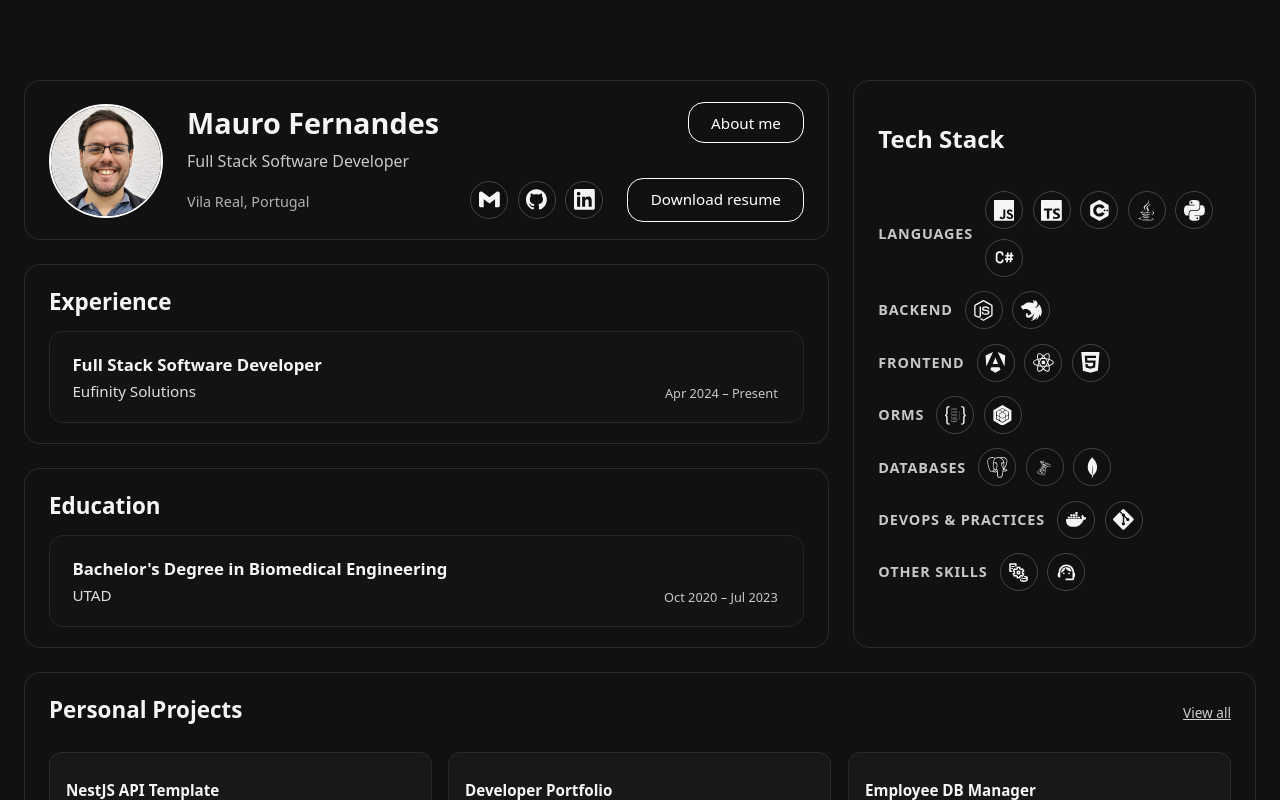
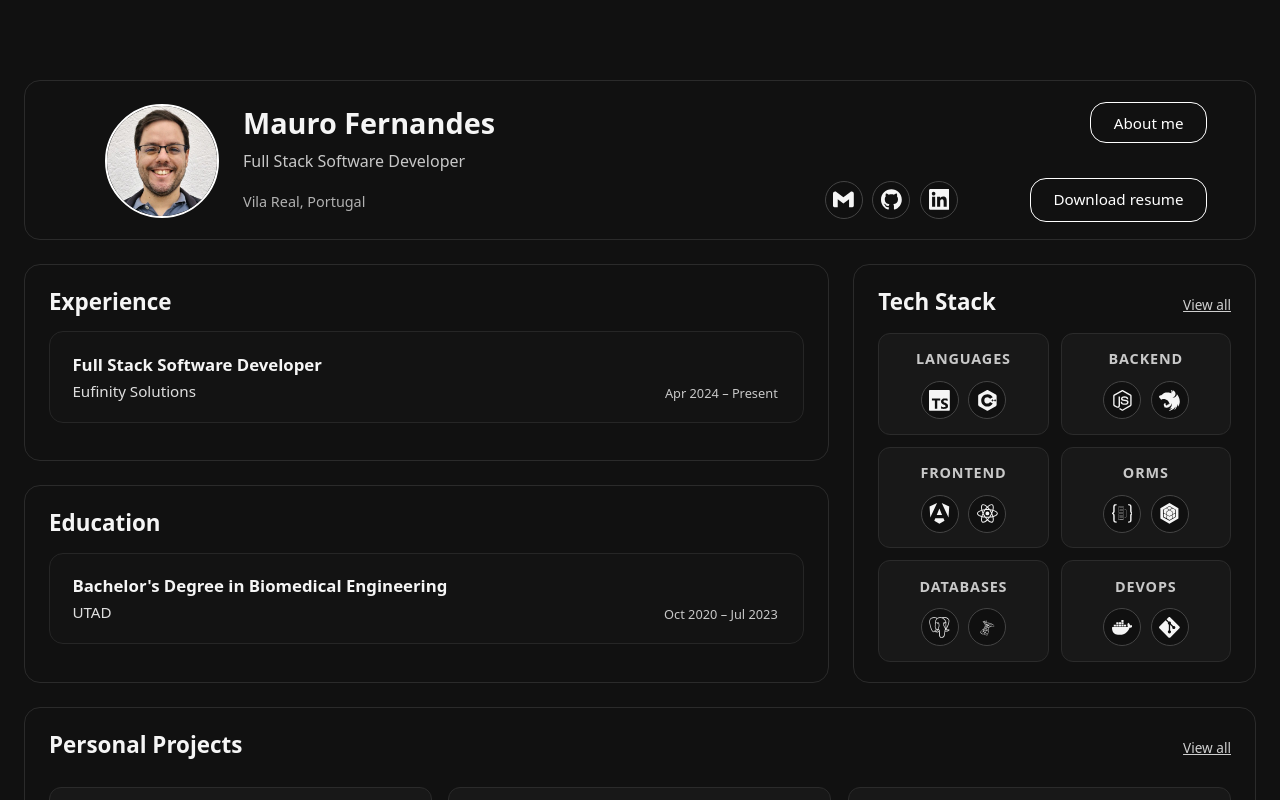
Before and after one commit to Unclouded90/react-resume, a React (Vite) app: page / in a window 1280 px wide. Shown: the top 800 px of the page. Built offline with nearby package versions, Linux system fonts and the light colour scheme.

Commit message:
Fixes to layout and tech stack panel fix to have 2 buttons per stack

```diff
--- a/src/App.css
+++ b/src/App.css
@@ -21,7 +21,7 @@
     grid-template-columns: 2fr 1fr;
     grid-template-rows: 160px auto auto auto auto auto;
     grid-template-areas:
-        "header tech"
+        "header header"
         "experience tech"
         "education tech"
         "projects projects"
@@ -39,6 +39,8 @@
 
 .panel-header {
     grid-area: header;
+    padding-left: 5rem;
+    padding-right: 3rem;
 }
 
 .panel-experience {
@@ -47,8 +49,6 @@
 
 .panel-techstack {
     grid-area: tech;
-    min-height: 490px;
-    height: 100%;
 }
 
 .panel-projects {
@@ -102,21 +102,21 @@
     box-shadow: 0 24px 80px rgba(0, 0, 0, 0.85);
 
     position: relative;
-    overflow: visible;         /* don't clip the close button */
-    display: flex;             /* so inner scroll can flex */
+    overflow: visible;
+    display: flex;
     flex-direction: column;
     padding: 0;
 }
 
 .panel-overlay-scroll {
-    padding: 2.5rem 2.4rem 2.4rem;  /* restores nice inner spacing */
-    max-height: calc(100vh - 6rem); /* same vertical limit as the panel */
-    overflow-y: auto;               /* scroll INSIDE here */
+    padding: 2.5rem 2.4rem 2.4rem;
+    max-height: calc(100vh - 6rem);
+    overflow-y: auto;
     box-sizing: border-box;
 
-    flex: 1;                        /* fill the panel */
-    min-height: 0;                  /* IMPORTANT: allow flex child to shrink and scroll */
-    border-radius: 20px;            /* keeps content respecting rounded corners */
+    flex: 1;
+    min-height: 0;
+    border-radius: 20px;
 }
 
 .panel-overlay-close {
--- a/src/App.tsx
+++ b/src/App.tsx
@@ -1,8 +1,9 @@
 import { useState, useEffect } from 'react';
 import { AboutMePanel } from './components/AboutMePanel';
-import { HeaderPanel } from './components/HeaderPanel'
-import { TechStackPanel } from './components/TechStackPanel'
-import { ExperiencePanel } from './components/ExperiencePanel'
+import { HeaderPanel } from './components/HeaderPanel';
+import { TechStackPanel } from './components/TechStackPanel';
+import { TechStackDetailsPanel } from './components/TechStackDetailsPanel';
+import { ExperiencePanel } from './components/ExperiencePanel';
 import { ExperienceDetailsPanel, type ExperienceDetailsPanelProps } from './components/ExperienceDetailsPanel';
 import { EducationPanel } from './components/EducationPanel';
 import { EducationDetailsPanel } from './components/EducationDetailsPanel';
@@ -11,7 +12,7 @@ import { ProjectDetailsPanel, type ProjectDetailsPanelProps } from './components
 import { CertificatePanel } from './components/CertificatePanel';
 import { CertificateDetailsPanel, type CertificateDetailsPanelProps } from './components/CertificateDetailsPanel';
 import { AchievementPanel, type Achievement } from './components/AchievementPanel';
-import './App.css'
+import './App.css';
 
 type ActivePanel =
     "about"
@@ -376,7 +377,7 @@ function App() {
                     </section>
 
                     <section className="panel panel-techstack">
-                        <TechStackPanel />
+                        <TechStackPanel onExpand={() => openPanel("tech")} />
                     </section>
 
                     <section className="panel panel-education">
@@ -417,6 +418,7 @@ function App() {
                         className={
                             "panel-overlay-content" +
                             ((activePanel === "experience" ||
+                                activePanel === "tech" ||
                                 activePanel === "education" ||
                                 activePanel === "project" ||
                                 activePanel === "projectsAll" ||
@@ -433,6 +435,7 @@ function App() {
 
                         <div className="panel-overlay-scroll">
                             {activePanel === "about" && <AboutMePanel />}
+                            {activePanel === "tech" && <TechStackDetailsPanel />}
                             {activePanel === 'experience' && selectedJob && (
                                 <ExperienceDetailsPanel {...selectedJob} />
                             )}
--- a/src/components/HeaderPanel.css
+++ b/src/components/HeaderPanel.css
@@ -75,6 +75,7 @@
     flex-direction: row;
     gap: 0.6rem;
     align-items: center;
+    padding-right: 3rem;
   }
 
   .cv-button-row {
--- /dev/null
+++ b/src/components/TechStackDetailsPanel.tsx
@@ -0,0 +1,112 @@
+import {
+    SiJavascript,
+    SiTypescript,
+    SiPython,
+    SiCplusplus,
+    SiHtml5,
+    SiAngular,
+    SiNodedotjs,
+    SiNestjs,
+    SiPostgresql,
+    SiSequelize,
+    SiTypeorm,
+    SiDocker,
+    SiGit,
+    SiReact,
+    SiMongodb,
+  } from "react-icons/si";
+  import { TbBrandCSharp } from "react-icons/tb";
+  import { FaJava } from "react-icons/fa";
+  import { DiMsqlServer } from "react-icons/di";
+  import { MdSupportAgent } from "react-icons/md";
+  import "./TechStackPanel.css";
+  import ETL from "../images/etl.png";
+  import { IconBadge } from "./IconBadge";
+
+  export function TechStackDetailsPanel() {
+    return (
+      <div className="centered-panel experience-panel">
+        <div className="exp-card exp-card--header">
+          <h2 className="exp-position">Tech Stack</h2>
+        </div>
+
+        <div className="exp-card">
+          <div className="tech-panel">
+            <div className="tech-section">
+              <h3>Languages</h3>
+              <div className="tech-badge-row">
+                <IconBadge icon={<SiJavascript />} label="JavaScript" />
+                <IconBadge icon={<SiTypescript />} label="TypeScript" />
+                <IconBadge icon={<SiCplusplus />} label="C++" />
+                <IconBadge icon={<FaJava />} label="Java" />
+                <IconBadge icon={<SiPython />} label="Python" />
+                <IconBadge icon={<TbBrandCSharp />} label="C#" />
+              </div>
+            </div>
+
+            <div className="tech-section">
+              <h3>Backend</h3>
+              <div className="tech-badge-row">
+                <IconBadge icon={<SiNodedotjs />} label="Node.js" />
+                <IconBadge icon={<SiNestjs />} label="NestJS" />
+              </div>
+            </div>
+
+            <div className="tech-section">
+              <h3>Frontend</h3>
+              <div className="tech-badge-row">
+                <IconBadge icon={<SiAngular />} label="Angular" />
+                <IconBadge icon={<SiReact />} label="React" />
+                <IconBadge icon={<SiHtml5 />} label="HTML" />
+              </div>
+            </div>
+
+            <div className="tech-section">
+              <h3>ORMs</h3>
+              <div className="tech-badge-row">
+                <IconBadge icon={<SiTypeorm />} label="TypeORM" />
+                <IconBadge icon={<SiSequelize />} label="Sequelize.js" />
+              </div>
+            </div>
+
+            <div className="tech-section">
+              <h3>Databases</h3>
+              <div className="tech-badge-row">
+                <IconBadge icon={<SiPostgresql />} label="PostgreSQL" />
+                <IconBadge icon={<DiMsqlServer />} label="MS SQL Server" />
+                <IconBadge icon={<SiMongodb />} label="MongoDB" />
+              </div>
+            </div>
+
+            <div className="tech-section">
+              <h3>DevOps</h3>
+              <div className="tech-badge-row">
+                <IconBadge icon={<SiDocker />} label="Docker" />
+                <IconBadge icon={<SiGit />} label="Git" />
+              </div>
+            </div>
+
+            <div className="tech-section">
+              <h3>Other Skills</h3>
+              <div className="tech-badge-row">
+                <IconBadge
+                  icon={
+                    <img
+                      src={ETL}
+                      alt="ETL"
+                      className="tech-custom-icon"
+                    />
+                  }
+                  label="ETL"
+                />
+                <IconBadge
+                  icon={<MdSupportAgent />}
+                  label="Technical Support"
+                />
+              </div>
+            </div>
+          </div>
+        </div>
+      </div>
+    );
+  }
--- a/src/components/TechStackPanel.css
+++ b/src/components/TechStackPanel.css
@@ -27,7 +27,7 @@
     flex-wrap: wrap;
     gap: 0.6rem;
     align-items: center;
-    flex: 1 1 auto;
+    justify-content: center;
 }
 
 .tech-custom-icon {
@@ -37,3 +37,59 @@
     display: block;
     filter: brightness(0) invert(1);
 }
+
+.tech-panel-header-row {
+    display: flex;
+    align-items: baseline;
+    justify-content: space-between;
+    gap: 0.5rem;
+}
+
+.tech-panel-title {
+    margin: 0;
+    font-size: 1.4rem;
+}
+
+.tech-view-all-btn {
+    border: none;
+    background: transparent;
+    color: #ffffff;
+    font-size: 0.85rem;
+    opacity: 0.8;
+    cursor: pointer;
+    text-decoration: underline;
+    padding: 0;
+}
+
+.tech-view-all-btn:hover {
+    opacity: 1;
+}
+
+.tech-card-grid {
+    display: grid;
+    grid-template-columns: repeat(2, minmax(0, 1fr));
+    grid-auto-rows: auto;
+    gap: 0.75rem;
+    align-content: flex-start;
+}
+
+.tech-card {
+    border-radius: 12px;
+    border: 1px solid #2b2b2b;
+    background: #181818;
+    padding: 0.9rem 1rem;
+    display: flex;
+    flex-direction: column;
+    gap: 0.4rem;
+    align-items: center;
+    justify-content: center;
+}
+
+.tech-card-heading {
+    margin: 0 0 0.3rem;
+    font-size: 0.9rem;
+    text-transform: uppercase;
+    letter-spacing: 0.06em;
+    opacity: 0.8;
+    text-align: center;
+}
--- a/src/components/TechStackPanel.tsx
+++ b/src/components/TechStackPanel.tsx
@@ -1,93 +1,89 @@
 import {
-    SiJavascript,
     SiTypescript,
-    SiPython,
     SiCplusplus,
-    SiHtml5,
     SiAngular,
     SiNodedotjs,
     SiNestjs,
     SiPostgresql,
-    SiSequelize,
-    SiTypeorm,
     SiDocker,
     SiGit,
     SiReact,
-    SiMongodb,
+    SiSequelize,
+    SiTypeorm,
   } from "react-icons/si";
-  import { TbBrandCSharp } from "react-icons/tb";
-  import { FaJava } from "react-icons/fa";
   import { DiMsqlServer } from "react-icons/di";
-  import { MdSupportAgent } from "react-icons/md";
-  import './TechStackPanel.css';
-  import ETL from '../images/etl.png';
-  import { IconBadge } from "./IconBadge.tsx";
+  import "./TechStackPanel.css";
+  import { IconBadge } from "./IconBadge";
 
-  export function TechStackPanel() {
+  type TechStackPanelProps = {
+    onExpand?: () => void;
+  };
+
+  export function TechStackPanel({ onExpand }: TechStackPanelProps) {
     return (
       <div className="tech-panel">
-        <h2>Tech Stack</h2>
+        <div className="tech-panel-header-row">
+          <h2 className="tech-panel-title">Tech Stack</h2>
 
-        <div className="tech-section">
-          <h3>Languages</h3>
+          {onExpand && (
+            <button
+              type="button"
+              className="tech-view-all-btn"
+              onClick={onExpand}
+            >
+              View all
+            </button>
+          )}
+        </div>
+
+        <div className="tech-card-grid">
+          <div className="tech-card">
+            <h3 className="tech-card-heading">Languages</h3>
             <div className="tech-badge-row">
-            <IconBadge icon={<SiJavascript />} label="JavaScript" />
               <IconBadge icon={<SiTypescript />} label="TypeScript" />
               <IconBadge icon={<SiCplusplus />} label="C++" />
-            <IconBadge icon={<FaJava />} label="Java" />
-            <IconBadge icon={<SiPython />} label="Python" />
-            <IconBadge icon={<TbBrandCSharp />} label="C#" />
             </div>
           </div>
 
-        <div className="tech-section">
-          <h3>Backend</h3>
+          <div className="tech-card">
+            <h3 className="tech-card-heading">Backend</h3>
             <div className="tech-badge-row">
               <IconBadge icon={<SiNodedotjs />} label="Node.js" />
               <IconBadge icon={<SiNestjs />} label="NestJS" />
             </div>
           </div>
 
-        <div className="tech-section">
-          <h3>Frontend</h3>
+          <div className="tech-card">
+            <h3 className="tech-card-heading">Frontend</h3>
             <div className="tech-badge-row">
               <IconBadge icon={<SiAngular />} label="Angular" />
               <IconBadge icon={<SiReact />} label="React" />
-            <IconBadge icon={<SiHtml5 />} label="HTML" />
             </div>
           </div>
 
-        <div className="tech-section">
-          <h3>ORMs</h3>
+          <div className="tech-card">
+            <h3 className="tech-card-heading">ORMs</h3>
             <div className="tech-badge-row">
               <IconBadge icon={<SiTypeorm />} label="TypeORM" />
               <IconBadge icon={<SiSequelize />} label="Sequelize.js" />
             </div>
           </div>
 
-        <div className="tech-section">
-          <h3>Databases</h3>
+          <div className="tech-card">
+            <h3 className="tech-card-heading">Databases</h3>
             <div className="tech-badge-row">
               <IconBadge icon={<SiPostgresql />} label="PostgreSQL" />
               <IconBadge icon={<DiMsqlServer />} label="MS SQL Server" />
-            <IconBadge icon={<SiMongodb />} label="MongoDB" />
             </div>
           </div>
 
-        <div className="tech-section">
-          <h3>DevOps & Practices</h3>
+          <div className="tech-card">
+            <h3 className="tech-card-heading">DevOps</h3>
             <div className="tech-badge-row">
               <IconBadge icon={<SiDocker />} label="Docker" />
               <IconBadge icon={<SiGit />} label="Git" />
             </div>
           </div>
-
-        <div className="tech-section">
-          <h3>Other Skills</h3>
-          <div className="tech-badge-row">
-            <IconBadge icon={<img src={ETL} alt="ETL" className="tech-custom-icon" />} label="ETL" />
-            <IconBadge icon={<MdSupportAgent />} label="Technical Support" />
-          </div>
         </div>
       </div>
     );
```
Lines whose indentation alone changed are shown as unchanged.
